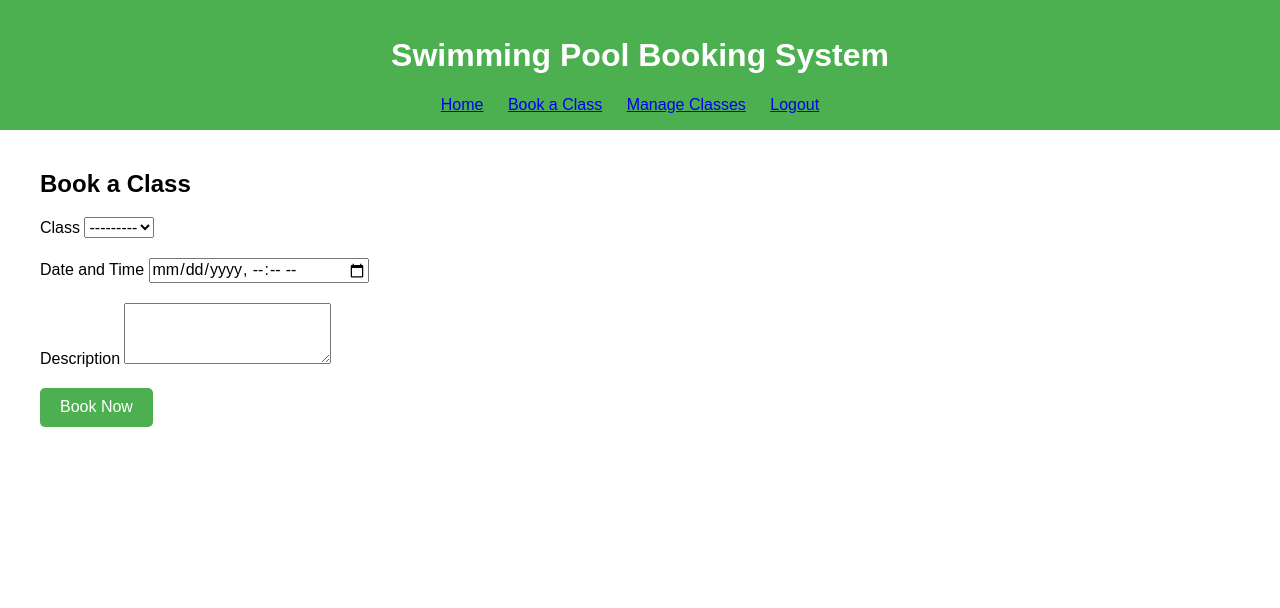
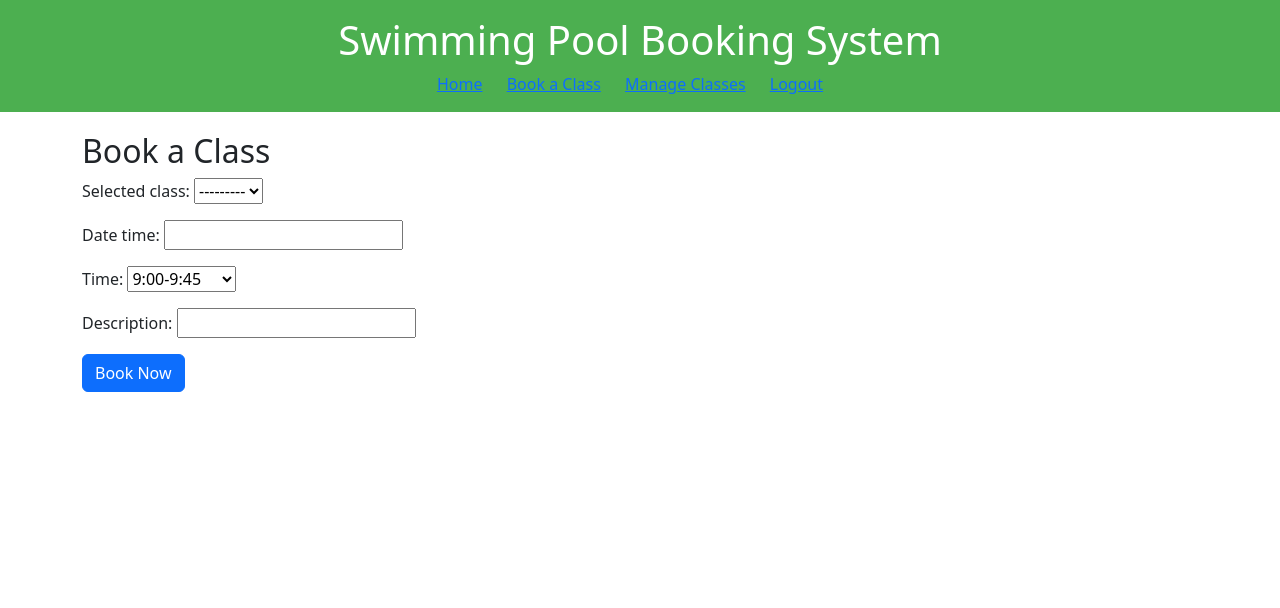
Before and after one commit to Johns-Costa/pool-booking, a Django app: page /book/ in a window 1280 px wide. Shown: the top 608 px of the page. Run offline with Django 4.2, Linux system fonts and the light colour scheme; the visitor is signed in with stand-in values (Sample User, id 1); data that the repository does not hold is empty.

Commit message:
fix bug in the booking, limited the description field in the booking class, change layout of the index.html

```diff
--- a/booking/forms.py
+++ b/booking/forms.py
@@ -6,4 +6,5 @@
 
     class Meta:
         model = Booking
-        fields = ['selected_class', 'date_time', 'user', 'description']
+        fields = ['selected_class','date_time', 'time', 'description']
+        widgets = {'date_time': forms.DateTimeInput(attrs={'type': 'datetime-local'}),}
--- a/booking/models.py
+++ b/booking/models.py
@@ -1,19 +1,37 @@
 from django.db import models
 from django.contrib.auth.models import User
+from django.core.exceptions import ValidationError
+
+# Time periods variations
+TIME_PERIODS = (
+    (0, '9:00-9:45'),
+    (1, '10:00-10:45'),
+    (2, '11:00-11:45'),
+    (3, '14:00-14:45'),
+    (4, '15:00-15:45'),
+    (5, '16:00-16:45'),
+    (6, '17:00-17:45'),
+    (7, '18:00-18:45'),
+)
 
 class Class(models.Model):
-    name = models.CharField(max_length=255, unique=True)
+    name = models.CharField(max_length=50, unique=True)
     description = models.TextField(null=True)
     canceled = models.BooleanField(default=False)
 
     def __str__(self):
         return self.name
 
+def validate_time_period(value):
+    if value not in dict(TIME_PERIODS).keys():
+        raise ValidationError("Invalid time period")
+
 class Booking(models.Model):
-    user = models.ForeignKey(User, on_delete=models.CASCADE)
-    description = models.TextField(max_length=50)
-    date_time = models.DateTimeField()
-    selected_class = models.ForeignKey(Class, on_delete=models.SET_NULL, null=True, blank=True)
+    user = models.ForeignKey(User, on_delete=models.CASCADE, null=True, blank=True)
+    description = models.CharField(max_length=50)
+    date_time = models.DateField()
+    time = models.IntegerField(choices=TIME_PERIODS, default=0, validators=[validate_time_period])
+    selected_class = models.ForeignKey(Class, on_delete=models.CASCADE, null=True, blank=True)
 
     def __str__(self):
-        return f"{self.user.username} - {self.date_time}"
+        return f"{self.user.username} - {self.date_time} - {self.selected_class} - {self.time}"
--- a/booking/templates/base.html
+++ b/booking/templates/base.html
@@ -12,6 +12,11 @@
     <link rel="stylesheet" href="{% static 'booking/style.css' %}">
     <link rel="stylesheet" href="{% static 'booking/layout.css' %}">
     <link rel="stylesheet" href="{% static 'booking/normalize.css' %}">
+    <script src="https://code.jquery.com/jquery-3.6.0.min.js"></script>
+    <script src="https://cdn.jsdelivr.net/npm/bootstrap@5.3.0/dist/js/bootstrap.bundle.min.js"></script>
+    <link rel="stylesheet" href="https://cdn.jsdelivr.net/npm/bootstrap@5.3.0/dist/css/bootstrap.min.css">
+    <script src="https://cdn.jsdelivr.net/npm/flatpickr@4.6.6/dist/flatpickr.min.js"></script>
+    <link rel="stylesheet" href="https://cdn.jsdelivr.net/npm/flatpickr@4.6.6/dist/flatpickr.min.css">
 </head>
 <body>
     <header>
@@ -54,5 +59,10 @@
             &copy; 2024 Swimming Pool Booking System
         </div>
     </footer>
+
+    <!-- Initialize flatpickr for DateTimeInput fields -->
+    <script>
+        flatpickr("input[type='datetime-local']");
+    </script>
 </body>
 </html>
--- a/booking/templates/booking/booking_form.html
+++ b/booking/templates/booking/booking_form.html
@@ -9,24 +9,7 @@
     {% endif %}
     <form method="post">
         {% csrf_token %}
-        <div class="form-group">
-            <label for="selected_class">Class</label>
-            {{ form.selected_class }}
-        </div>
-        <div class="form-group">
-            <label for="date_time">Date and Time</label>
-            <input type="datetime-local" id="date_time" name="date_time" class="form-control" required>
-        </div>
-        <div class="form-group">
-            <label for="description">Description</label>
-            <textarea id="description" name="description" class="form-control" rows="3" required></textarea>
-        </div>
+        {{ form.as_p }}
         <button type="submit" class="btn btn-primary">Book Now</button>
     </form>
-    <script>
-        // JavaScript to set a minimum date for date_time
-        var currentDate = new Date();
-        var currentDateString = currentDate.toISOString().slice(0, -8);  // Format as YYYY-MM-DDTHH:mm
-        document.getElementById('date_time').min = currentDateString;
-    </script>
 {% endblock %}
--- a/booking/templates/booking/manage_classes.html
+++ b/booking/templates/booking/manage_classes.html
@@ -8,6 +8,7 @@
 
     <section>
         <h3>Existing Classes</h3>
+        {% if classes %}
         <ul>
             {% for class in classes %}
                 <li>
@@ -18,7 +19,10 @@
                         <span class="text-danger">Canceled</span>
                     {% endif %}
                 </li>
-            {% endfor %}
+        {% endfor %}
+        {% else %}
+        <p> - No classes available at the moment. Create a class!</p>
+        {% endif %}
         </ul>
     </section>
 
--- a/booking/views.py
+++ b/booking/views.py
@@ -19,16 +19,21 @@
 def book_class(request):
     if request.method == 'POST':
         form = BookingForm(request.POST)
-        if form.is_valid():
+        print(form.instance.date_time)
+        print(request.user)
+        try:
+            form.is_valid()
             # Set the user before saving the form
             form.instance.user = request.user
             form.save()
             messages.success(request, 'Booking successful!')
             return redirect('index')
-        else:
+        except ValueError as e:
+            print(e)
             messages.error(request, 'Form is not valid. Please check your inputs.')
     else:
         form = BookingForm()
+        messages.error(request, 'Form is not valid. message too long')
 
     return render(request, 'booking/booking_form.html', {'form': form})
 
```
Also changed, not shown: booking/templates/booking/index.html (+30 -9 lines), booking/migrations/0005_alter_booking_user.py (added), booking/migrations/0006_alter_booking_selected_class.py (added), booking/migrations/0007_alter_booking_description_alter_class_name.py (added), booking/migrations/0008_booking_time_alter_booking_description_and_more.py (added), booking/migrations/0009_alter_booking_unique_together.py (added), booking/migrations/0010_alter_booking_date_time.py (added), booking/migrations/0011_alter_booking_date_time.py (added), booking/migrations/0012_alter_booking_date_time.py (added).
